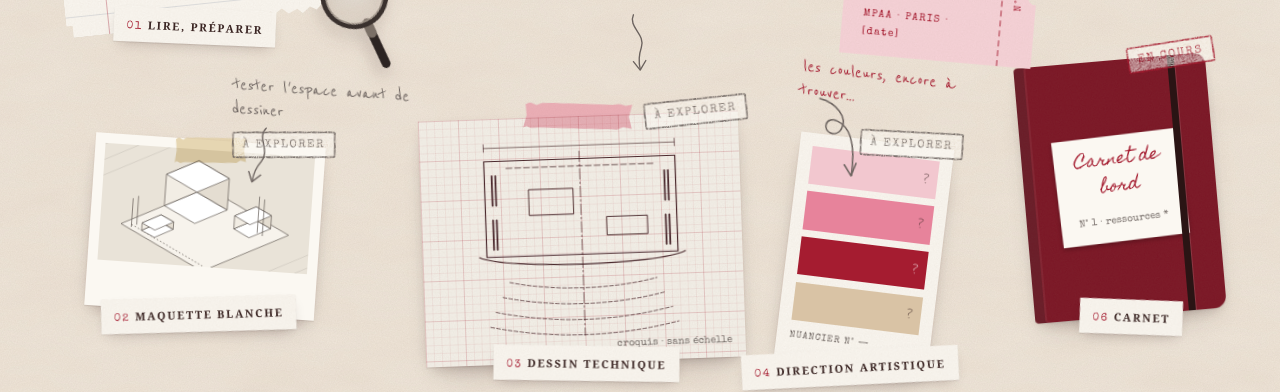
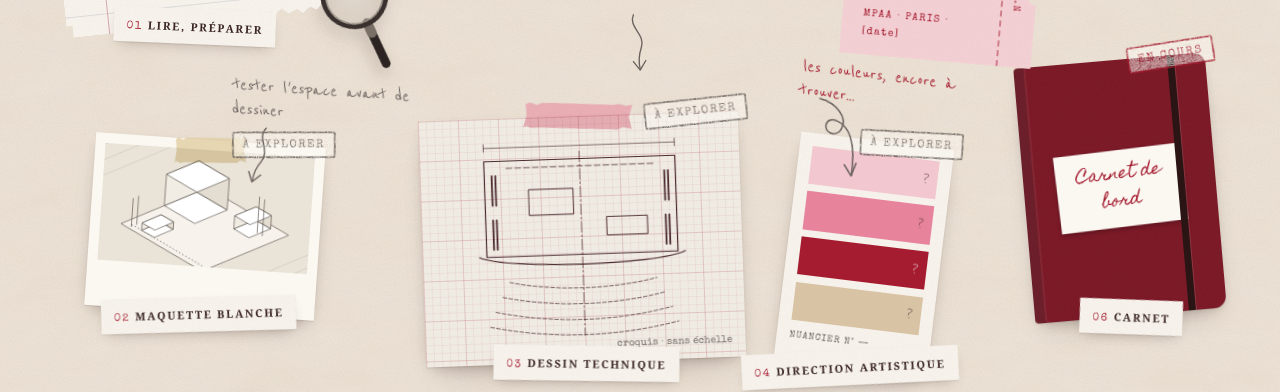
Before and after one commit to Heloisecv/scenographie_en_bazar, a plain HTML site: page index.html in a window 1280 px wide. Shown: the part 406-798 px from the top of the page. Drawn offline with nearby package versions, Linux system fonts and the light colour scheme; a web font is replaced by a local one.

Commit message:
texte en moins

```diff
--- a/index.html
+++ b/index.html
@@ -103,7 +103,6 @@
         <div class="carnet-couv">
           <div class="carnet-couv__etiquette">
             <span class="plume">Carnet de bord</span>
-            <span class="machine">N° 1 · ressources *</span>
           </div>
         </div>
         <span class="objet__nom"><span class="num">06</span>Carnet</span>
```
